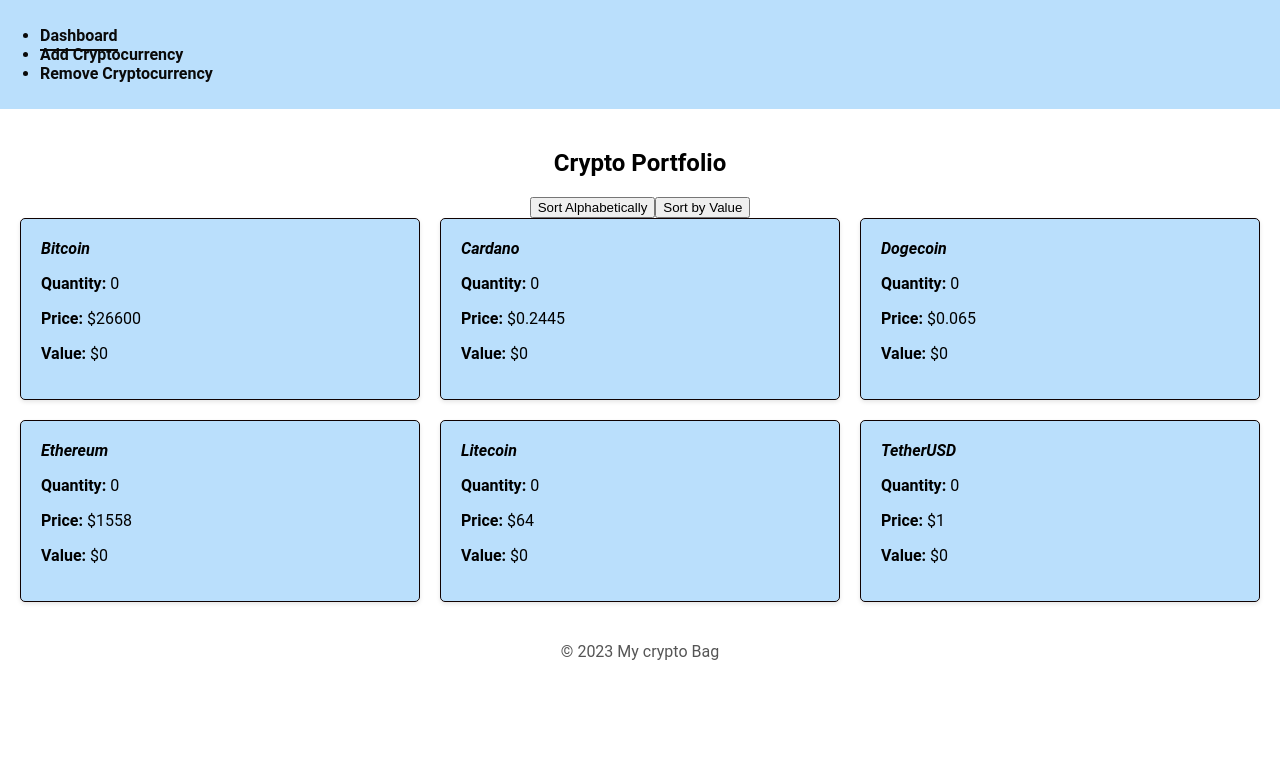
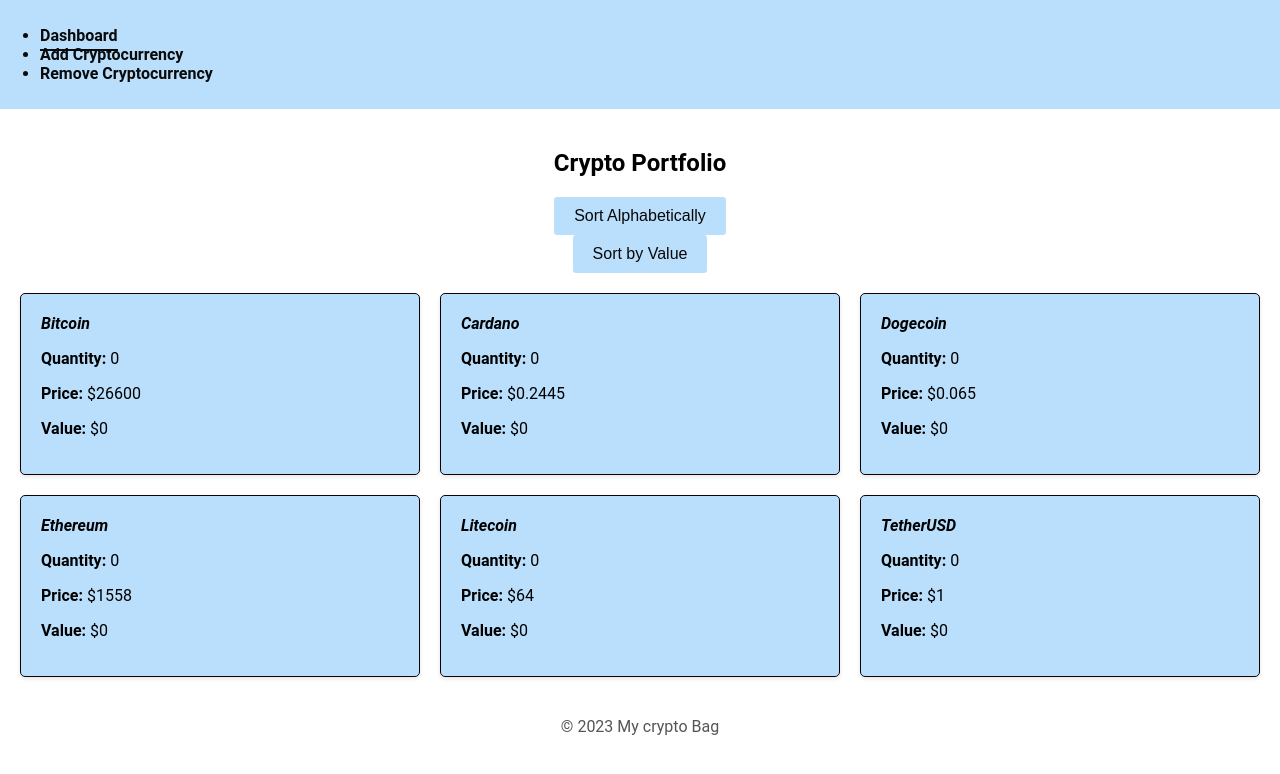
Before and after one commit to chino702/my-crypto-bag, a React (Create React App) app: page /dashboard in a window 1280 px wide. Shown: the top 774 px of the page. Built offline with nearby package versions, Linux system fonts and the light colour scheme; data requests are answered from the project's data file.

Commit message:
styled my sort buttons via css

```diff
--- a/src/Components/App.css
+++ b/src/Components/App.css
@@ -81,6 +81,29 @@
     color: #555;
   }
 
+  .sorting-options {
+    margin-bottom: 20px;
+  }
+  .sort-button {
+    display: block;
+    margin-top: 10px;
+    padding: 10px 20px;
+    background-color: #068af546;
+    color: rgb(8, 8, 8);
+    border: none;
+    border-radius: 3px;
+    font-size: 1rem;
+    cursor: pointer;
+    margin: 0 auto;
+  }
+  .sort-button:hover {
+    background-color: #1961fbdb;
+  }
+
+  .sort-button.active {
+    background-color: #1961fbf2;
+  }
+
   @media (max-width: 768px) {
 
     .add-crypto-form h2 {
--- a/src/Components/Dashboard.js
+++ b/src/Components/Dashboard.js
@@ -33,8 +33,8 @@ function Dashboard() {
     <div className="dashboard-container">
       <h2>Crypto Portfolio</h2>
       <div className="sorting-options">
-        <button onClick={() => handleSortingOptionChange("alphabetical")}>Sort Alphabetically</button>
-        <button onClick={() => handleSortingOptionChange("value")}>Sort by Value</button>
+        <button className="sort-button" onClick={() => handleSortingOptionChange("alphabetical")}>Sort Alphabetically</button>
+        <button className="sort-button" onClick={() => handleSortingOptionChange("value")}>Sort by Value</button>
       </div>
       <div className="crypto-list-container">
         {sortData(portfolioData).map((asset, index) => (
```
